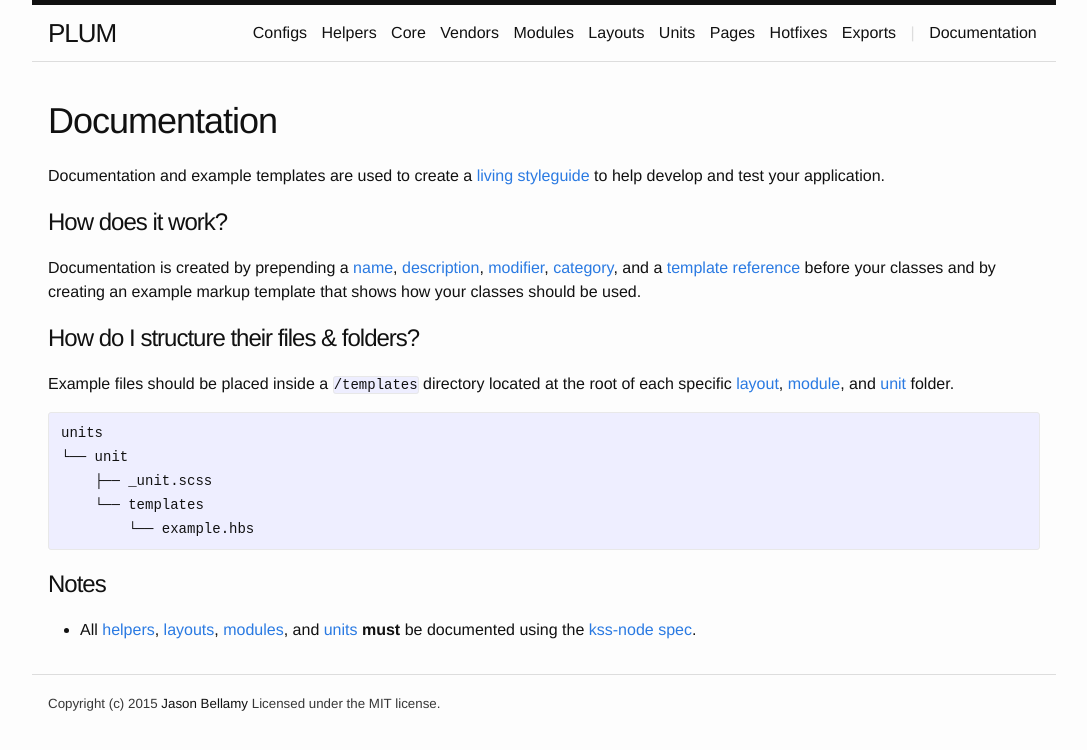
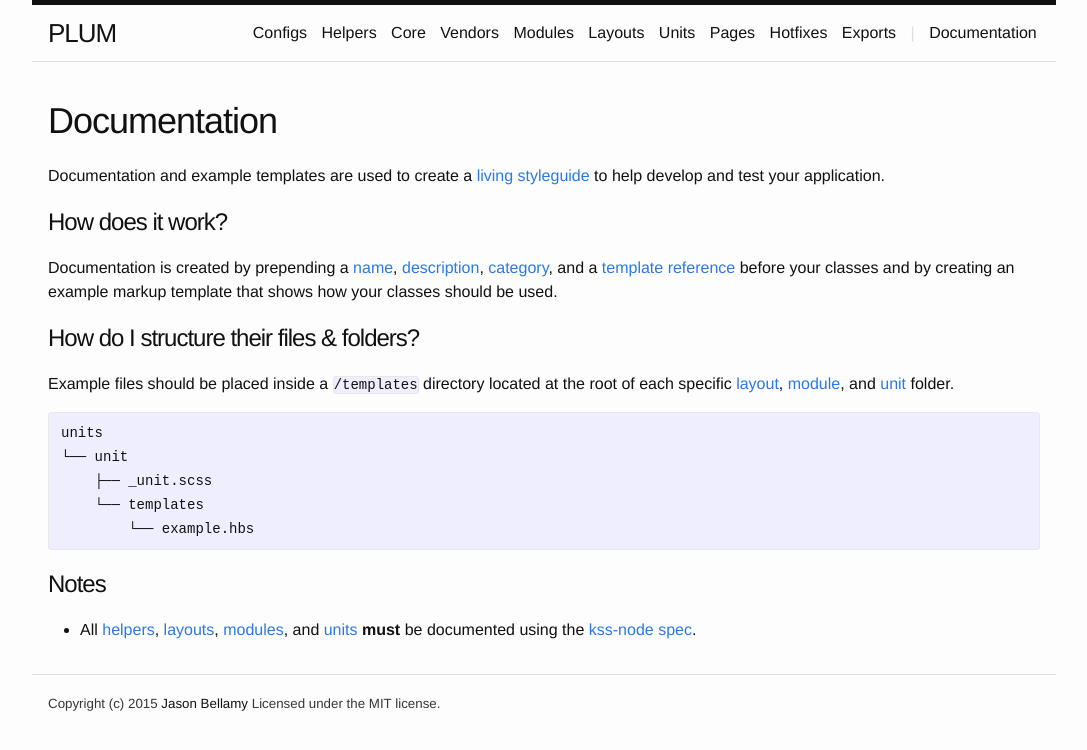
Before and after one commit to plum-css/plum, a Jekyll site: the page built from _docs/documentation.md, in a window 1280 px wide. Shown: the top 750 px of the page, without its empty margins (96-1183 px from the left). Built offline with Jekyll 4.4.1, drawn with Linux system fonts in a browser that asks for light colours; nearby versions of some CDN libraries; Markdown is read by kramdown in place of the engine named in the settings.

Commit message:
removed modifier documentation reference

```diff
--- a/_docs/documentation.md
+++ b/_docs/documentation.md
@@ -8,7 +8,7 @@ Documentation and example templates are used to create a [living styleguide](htt
 
 ## How does it work?
 
-Documentation is created by prepending a [name](https://github.com/kss-node/kss/blob/spec/SPEC.md#the-heading-and-description), [description](https://github.com/kss-node/kss/blob/spec/SPEC.md#the-heading-and-description), [modifier](https://github.com/kss-node/kss/blob/spec/SPEC.md#the-modifiers), [category](https://github.com/kss-node/kss/blob/spec/SPEC.md#the-styleguide-reference), and a [template reference](https://github.com/kss-node/kss/blob/spec/SPEC.md#the-markup) before your classes
+Documentation is created by prepending a [name](https://github.com/kss-node/kss/blob/spec/SPEC.md#the-heading-and-description), [description](https://github.com/kss-node/kss/blob/spec/SPEC.md#the-heading-and-description), [category](https://github.com/kss-node/kss/blob/spec/SPEC.md#the-styleguide-reference), and a [template reference](https://github.com/kss-node/kss/blob/spec/SPEC.md#the-markup) before your classes
 and by creating an example markup template that shows how your classes should be used.
 
 ## How do I structure their files & folders?
```
Also changed, not shown: _docs/modules.md (+1 -1 lines).
